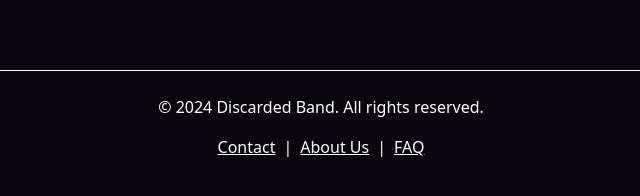
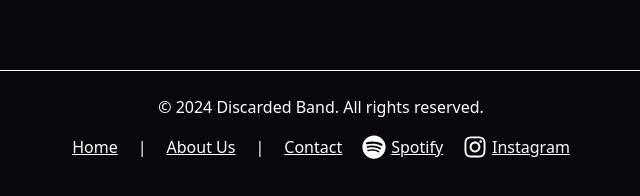
Before and after one commit to JanManikowski/discarded-band-website, a React (Create React App) app: page / in a window 1280 px wide. Shown: the part 2330-2526 px from the top of the page, without its empty margins (319-959 px from the left). Built offline with nearby package versions, Linux system fonts and the light colour scheme; no server answers.

Commit message:
small fixes

```diff
--- a/package.json
+++ b/package.json
@@ -17,6 +17,7 @@
     "react": "^18.3.1",
     "react-bootstrap": "^2.10.6",
     "react-dom": "^18.3.1",
+    "react-icons": "^5.4.0",
     "react-lazy-load-image-component": "^1.6.2",
     "react-router-dom": "^7.0.2",
     "react-scripts": "5.0.1",
--- a/src/components/Footer.js
+++ b/src/components/Footer.js
@@ -1,20 +1,53 @@
 import React from 'react';
+import { FaSpotify, FaInstagram } from 'react-icons/fa';
 
 const Footer = () => {
   return (
     <footer
       className="text-center text-white py-4"
       style={{
-        backgroundColor: '#0A060D', // Set the background color
-        borderTop: '1px solid #ffffff', // Add a 1px top border
+        backgroundColor: '#0A060D',
+        borderTop: '1px solid #ffffff',
       }}
     >
       <p>&copy; 2024 Discarded Band. All rights reserved.</p>
-      <p>
-        <a href="/contact" className="text-white mx-2">Contact</a>|
-        <a href="/about-us" className="text-white mx-2">About Us</a>|
-        <a href="/faq" className="text-white mx-2">FAQ</a>
-      </p>
+      <div style={{
+        display: 'flex',
+        justifyContent: 'center',
+        alignItems: 'center',
+        flexWrap: 'wrap',
+        gap: '20px',
+        padding: '0 20px',
+        textAlign: 'center',
+      }}>
+        <div style={{ display: 'flex', gap: '20px', flexWrap: 'wrap', justifyContent: 'center' }}>
+          <a href="/" className="text-white">Home</a>
+          <span>|</span>
+          <a href="/about-us" className="text-white">About Us</a>
+          <span>|</span>
+          <a href="/contact" className="text-white">Contact</a>
+        </div>
+        <div style={{ display: 'flex', gap: '20px', alignItems: 'center', justifyContent: 'center', flexWrap: 'wrap' }}>
+          <a
+            href="https://open.spotify.com/artist/2qkiNoOXU7MqFWGuXACSHK?si=3xcv-PL3RHCXNySWUkIAnA&nd=1&dlsi=27601fa728f0405f"
+            target="_blank"
+            rel="noopener noreferrer"
+            className="text-white"
+            style={{ display: 'flex', alignItems: 'center', gap: '5px' }}
+          >
+            <FaSpotify size={24} /> Spotify
+          </a>
+          <a
+            href="https://www.instagram.com/discarded_band/"
+            target="_blank"
+            rel="noopener noreferrer"
+            className="text-white"
+            style={{ display: 'flex', alignItems: 'center', gap: '5px' }}
+          >
+            <FaInstagram size={24} /> Instagram
+          </a>
+        </div>
+      </div>
     </footer>
   );
 };
--- a/src/components/ProductCard.js
+++ b/src/components/ProductCard.js
@@ -11,6 +11,13 @@
         }).format(amount);
     };
 
+    // Determine if the price is the main price (not discounted)
+    const isMainPrice = !(
+        product.variants.edges[0].node.compareAtPrice &&
+        parseFloat(product.variants.edges[0].node.compareAtPrice.amount) >
+        parseFloat(product.variants.edges[0].node.price.amount)
+    );
+
     return (
         <div className="col-12 col-md-6 col-lg-4 d-flex justify-content-center product-card">
             <Link to={`/product/${encodeURIComponent(product.id)}`} className="text-decoration-none">
@@ -23,9 +30,43 @@
                     <div className="card-body d-flex flex-column align-items-center">
                         <h5 className="card-title">{product.title}</h5>
                         <p className="card-text">
-                            {formatPrice(
-                                product.variants.edges[0].node.price.amount,
-                                product.variants.edges[0].node.price.currencyCode
+                            {product.variants.edges[0].node.compareAtPrice &&
+                            parseFloat(product.variants.edges[0].node.compareAtPrice.amount) >
+                            parseFloat(product.variants.edges[0].node.price.amount) ? (
+                                <>
+                                    <span
+                                        style={{
+                                            textDecoration: 'line-through',
+                                            marginRight: '10px',
+                                            opacity: 0.8,
+                                            fontSize: '0.9rem',
+                                        }}
+                                    >
+                                        {formatPrice(
+                                            product.variants.edges[0].node.compareAtPrice.amount,
+                                            product.variants.edges[0].node.compareAtPrice.currencyCode
+                                        )}
+                                    </span>
+                                    <span className="discounted-price" style={{ color: "red", fontWeight: "bold" }}>
+                                        {formatPrice(
+                                            product.variants.edges[0].node.price.amount,
+                                            product.variants.edges[0].node.price.currencyCode
+                                        )}
+                                    </span>
+                                </>
+                            ) : (
+                                <span
+                                    className="main-price"
+                                    style={{
+                                        color: "red", // Bright red for the main price
+                                        fontWeight: "bold",
+                                    }}
+                                >
+                                    {formatPrice(
+                                        product.variants.edges[0].node.price.amount,
+                                        product.variants.edges[0].node.price.currencyCode
+                                    )}
+                                </span>
                             )}
                         </p>
                     </div>
--- a/src/components/ProductPage.js
+++ b/src/components/ProductPage.js
@@ -50,7 +50,40 @@
         }).format(amount);
     };
 
-    // Hardcoded parsing logic
+    const renderPrice = (variant) => {
+        if (
+            variant.compareAtPrice &&
+            parseFloat(variant.compareAtPrice.amount) > parseFloat(variant.price.amount)
+        ) {
+            return (
+                <>
+                    <span
+                        style={{
+                            textDecoration: "line-through",
+                            marginRight: "10px",
+                            opacity: 0.8,
+                            fontSize: "1rem",
+                        }}
+                    >
+                        {formatPrice(
+                            variant.compareAtPrice.amount,
+                            variant.compareAtPrice.currencyCode
+                        )}
+                    </span>
+                    <span style={{ color: "red", fontWeight: "bold", fontSize: "1.8rem" }}>
+                        {formatPrice(variant.price.amount, variant.price.currencyCode)}
+                    </span>
+                </>
+            );
+        } else {
+            return (
+                <span style={{ color: "red", fontWeight: "bold", fontSize: "1.8rem" }}>
+                    {formatPrice(variant.price.amount, variant.price.currencyCode)}
+                </span>
+            );
+        }
+    };
+
     const descriptionMapping = {
         Print: "Band logo",
         UNISEX: "",
@@ -113,21 +146,7 @@
                         >
                             {title}
                         </h1>
-                        <p
-                            className="text-danger mb-4"
-                            style={{
-                                fontSize: "1.8rem",
-                                fontWeight: "bold",
-                                textTransform: "uppercase",
-                            }}
-                        >
-                            {selectedVariant
-                                ? formatPrice(
-                                      selectedVariant.price.amount,
-                                      selectedVariant.price.currencyCode
-                                  )
-                                : ""}
-                        </p>
+                        <p className="mb-4">{selectedVariant && renderPrice(selectedVariant)}</p>
 
                         {/* Display formatted description */}
                         <ul style={{ fontSize: "1rem", color: "#e0e0e0", lineHeight: "1.6" }}>
--- a/src/pages/Contact.js
+++ b/src/pages/Contact.js
@@ -195,7 +195,7 @@
         {/* Submit Button */}
         <button
           type="submit"
-          className="btn w-100"
+          className=" w-100"
           style={{
             backgroundColor: "transparent",
             border: "1px solid white",
--- a/src/styles/global.css
+++ b/src/styles/global.css
@@ -239,3 +239,8 @@
     overflow-x: hidden; /* Disable horizontal scrolling */
     background-color: #0A060D;
 }
+
+.discounted-price {
+    color: red;
+    font-weight: bold;
+}
--- a/src/styles/responsive.css
+++ b/src/styles/responsive.css
@@ -224,6 +224,7 @@
     }
 
 
+
 }
 
 @media (max-width: 480px) {
--- a/src/utils/fetchProductById.js
+++ b/src/utils/fetchProductById.js
@@ -16,6 +16,10 @@
                                     id
                                     title
                                     price {
+                                        amount
+                                        currencyCode
+                                    }
+                                    compareAtPrice {
                                         amount
                                         currencyCode
                                     }
--- a/src/utils/fetchProducts.js
+++ b/src/utils/fetchProducts.js
@@ -21,6 +21,10 @@
                                                 amount
                                                 currencyCode
                                             }
+                                            compareAtPrice {
+                                                amount
+                                                currencyCode
+                                            }
                                             image {
                                                 src
                                                 altText
@@ -32,6 +36,7 @@
                         }
                     }
                 }`
+
             },
             {
                 headers: {
```
Also changed, not shown: 1 other file (tests, documents, lock files or other folders).
